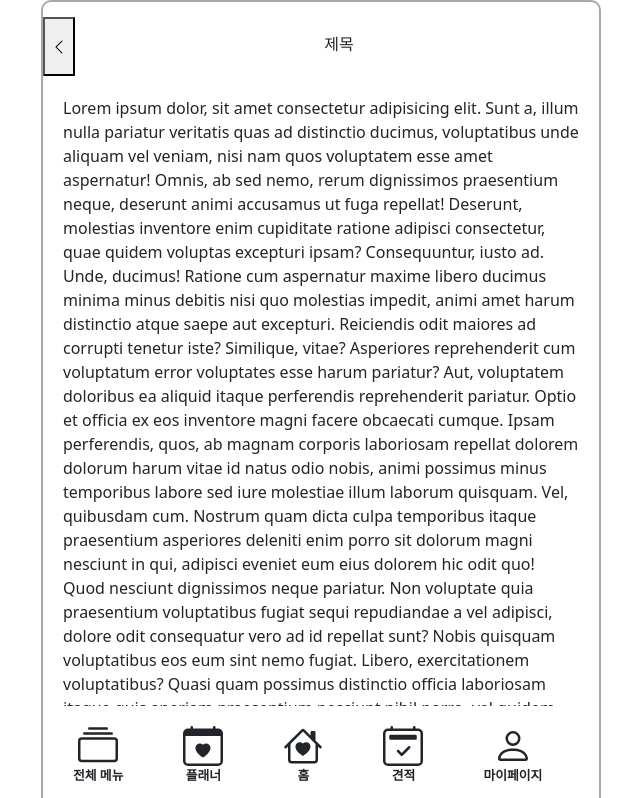
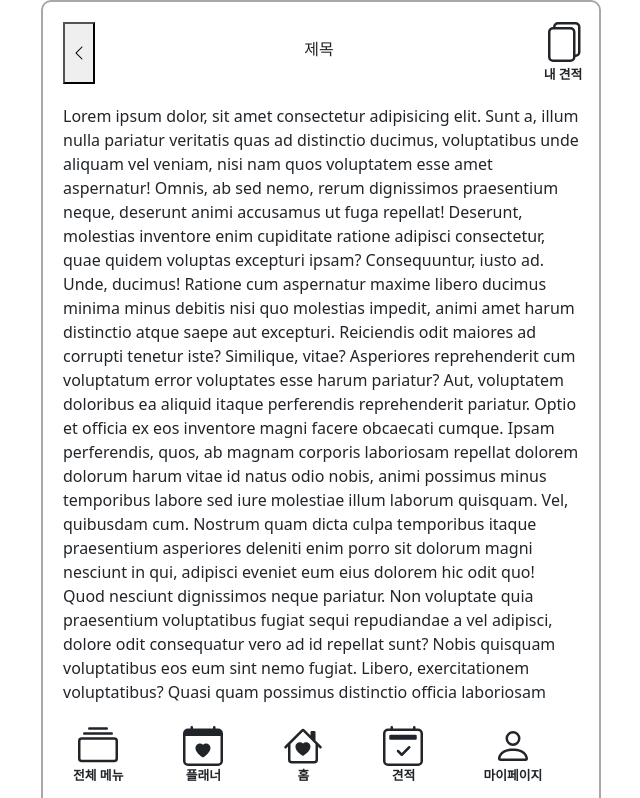
Before and after one commit to weddingYou-Project/frontend, a React (Create React App) app: page /mypage/1 in a window 1280 px wide. Shown: the top 798 px of the page, without its empty margins (319-959 px from the left). Built offline with nearby package versions, Linux system fonts and the light colour scheme.

Commit message:
feat : myEstimate 내 견적 버튼 추가, navigationbar 패딩 조정

```diff
--- /dev/null
+++ b/src/Components/MyEstimate.js
@@ -0,0 +1,30 @@
+import React from "react";
+import { useNavigate } from "react-router-dom";
+import "../Css/myestimate.css";
+
+function MyEstimate() {
+  const navigate = useNavigate();
+
+  return (
+    <div
+      class="myestimate"
+      onClick={() => {
+        navigate("/");
+      }}
+    >
+      <svg
+        xmlns="http://www.w3.org/2000/svg"
+        width="40"
+        height="40"
+        fill="currentColor"
+        class="bi bi-files"
+        viewBox="0 0 16 16"
+      >
+        <path d="M13 0H6a2 2 0 0 0-2 2 2 2 0 0 0-2 2v10a2 2 0 0 0 2 2h7a2 2 0 0 0 2-2 2 2 0 0 0 2-2V2a2 2 0 0 0-2-2zm0 13V4a2 2 0 0 0-2-2H5a1 1 0 0 1 1-1h7a1 1 0 0 1 1 1v10a1 1 0 0 1-1 1zM3 4a1 1 0 0 1 1-1h7a1 1 0 0 1 1 1v10a1 1 0 0 1-1 1H4a1 1 0 0 1-1-1V4z" />
+      </svg>
+      <p>내 견적</p>
+    </div>
+  );
+}
+
+export default MyEstimate;
--- a/src/Components/NavigationBar.js
+++ b/src/Components/NavigationBar.js
@@ -1,11 +1,13 @@
 import BackButton from "./BackButton";
 import "../Css/NavigationBar.css";
+import MyEstimate from "./MyEstimate";
 
 function NavigationBar() {
   return (
     <div class="navigationbar">
       <BackButton />
       <p>제목</p>
+      <MyEstimate />
     </div>
   );
 }
--- a/src/Css/NavigationBar.css
+++ b/src/Css/NavigationBar.css
@@ -3,11 +3,12 @@
     flex-direction: row;
     padding-top:15px;
     width:560px;
+    padding:20px;
 }
 
 .navigationbar p{
     display:inline-block;
     margin:0 auto;
     margin-top:15px;
-    margin-bottom:20px;
+
 }
--- a/src/Css/main.css
+++ b/src/Css/main.css
@@ -15,6 +15,7 @@
 
 .content{
     padding:20px;
+    padding-top:0;
     height:89%;
     padding-bottom: 100px;
     scroll-behavior: smooth;
--- /dev/null
+++ b/src/Css/myestimate.css
@@ -0,0 +1,15 @@
+.myestimate{
+    display:flex;
+    flex-direction: column;
+}
+
+.myestimate p{
+    font-size:0.8em;
+    margin:0 auto;
+    margin-top:3px;
+    font-weight: bold;
+}
+
+.myestimate:hover{
+    cursor:pointer;
+}
```
